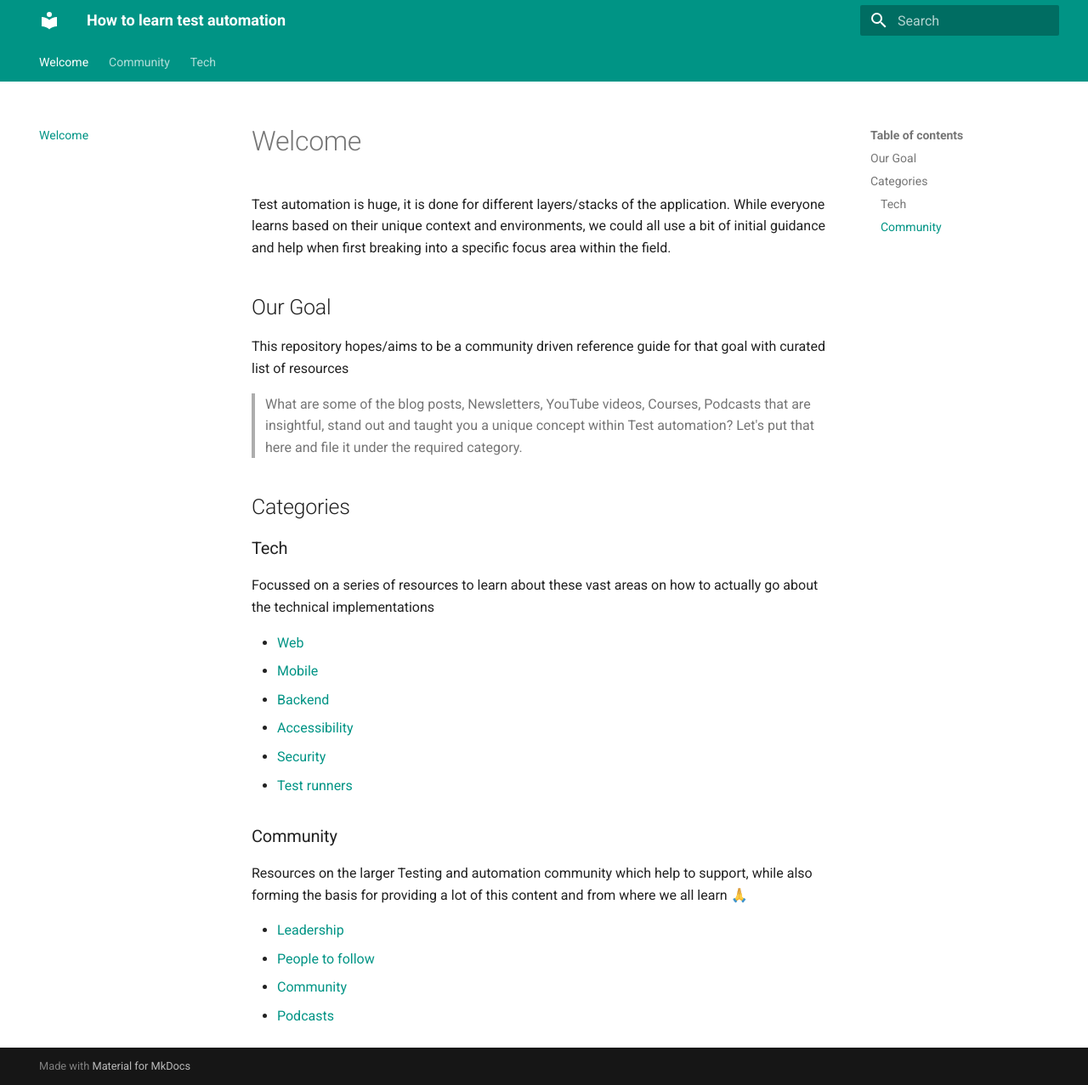
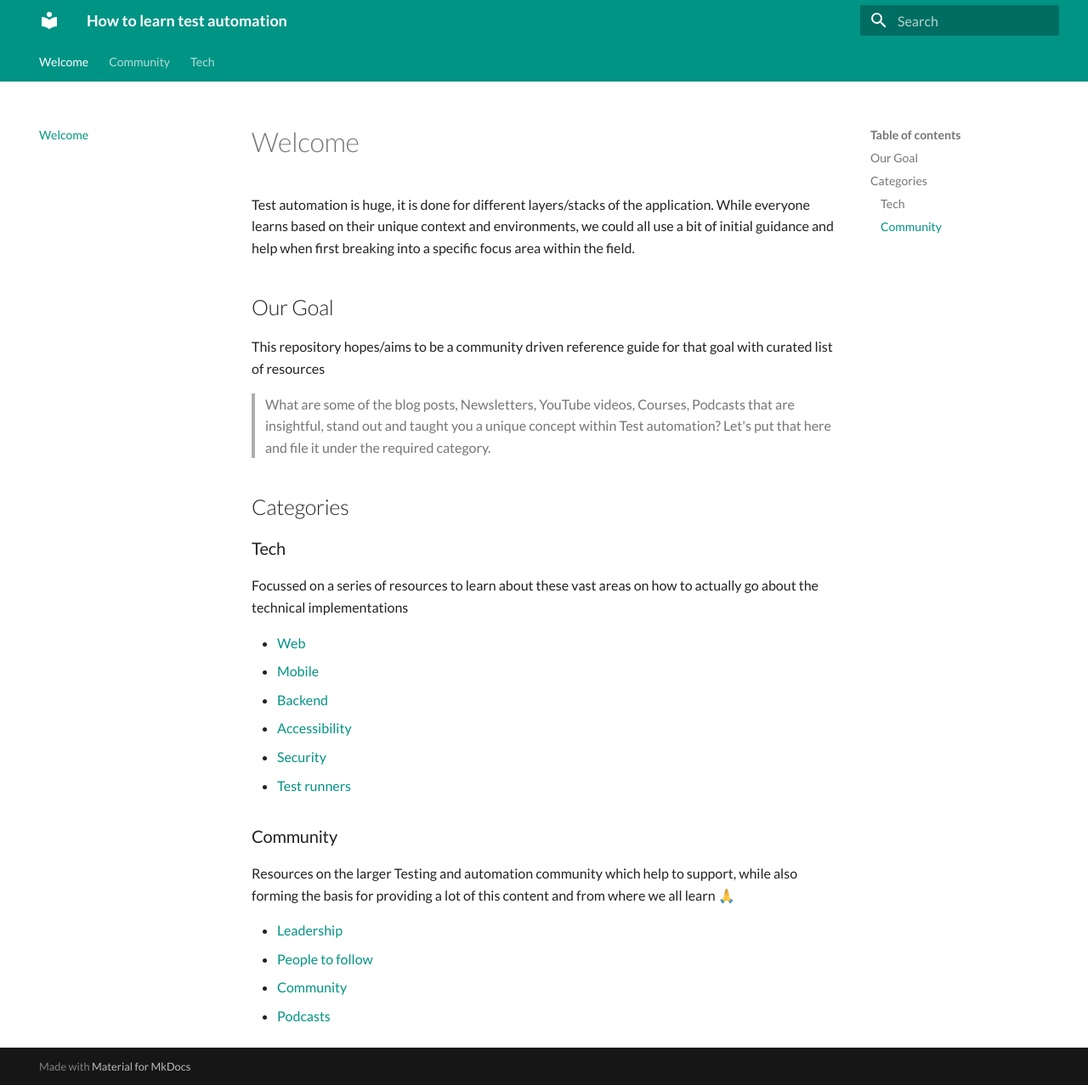
Before and after one commit to automationhacks/how-to-learn-test-automation, an MkDocs documentation site: the page built from docs/index.md, in a window 1280 px wide and 1277 px high. Shown: the whole window at 85% size. Built offline with MkDocs 1.6.1 and Material for MkDocs 9.7.7, drawn with Linux system fonts in a browser that asks for light colours.

Commit message:
- Changed file names from underscore to more web friendly hyphens - Font update to Lato

```diff
--- a/docs/index.md
+++ b/docs/index.md
@@ -25,7 +25,7 @@
 - [Backend](tech/backend.md)
 - [Accessibility](tech/accessibility.md)
 - [Security](tech/security.md)
-- [Test runners](tech/test_runners.md)
+- [Test runners](tech/test-runners.md)
 
 ### Community
 
@@ -33,6 +33,6 @@
 the basis for providing a lot of this content and from where we all learn 🙏
 
 - [Leadership](community/leadership.md)
-- [People to follow](community/people_to_follow.md)
+- [People to follow](community/people-to-follow.md)
 - [Community](community/community.md)
 - [Podcasts](community/podcasts.md)
--- a/mkdocs.yml
+++ b/mkdocs.yml
@@ -1,6 +1,8 @@
 site_name: How to learn test automation
 theme:
   name: material
+  font:
+    text: Lato
   palette:
     primary: teal
   features:
```
Also changed, not shown: docs/community/people-to-follow.md (renamed from docs/community/people_to_follow.md), docs/tech/test-runners.md (renamed from docs/tech/test_runners.md).
